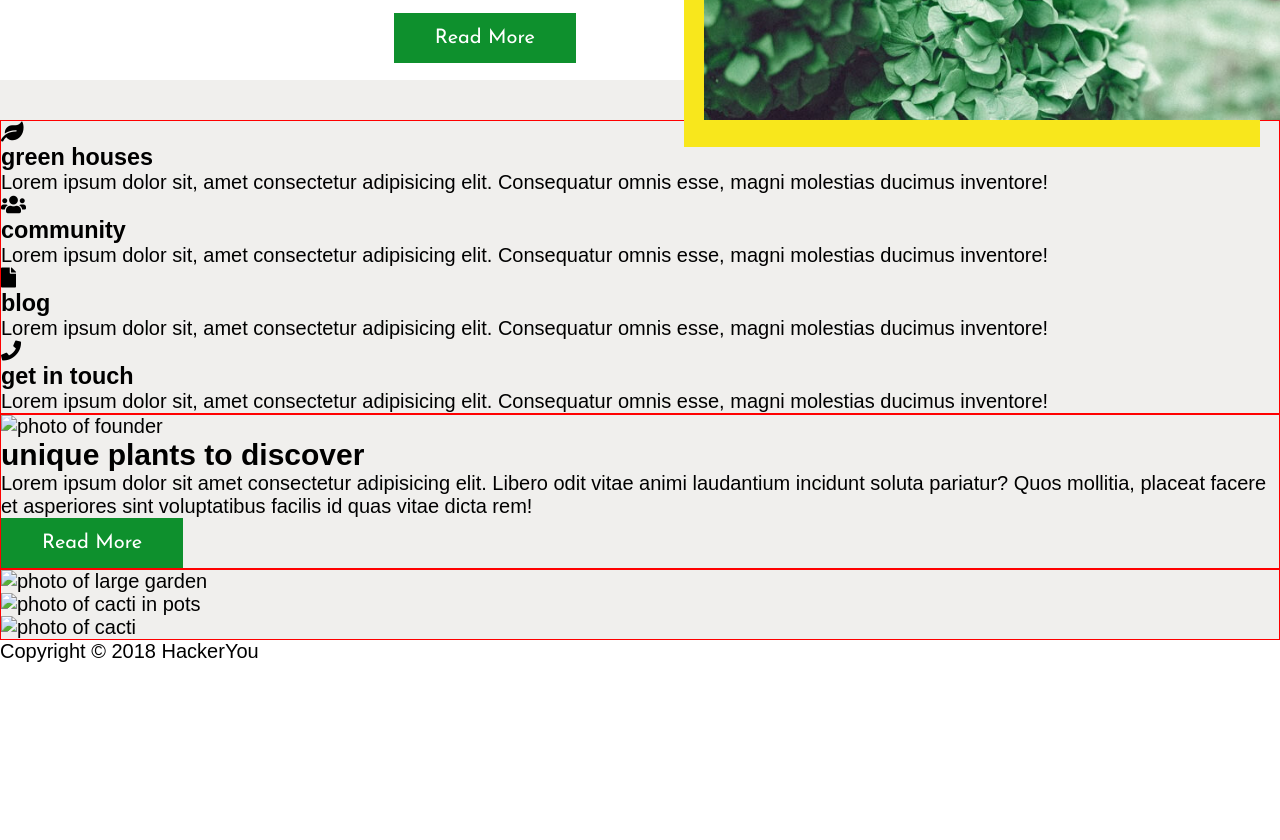
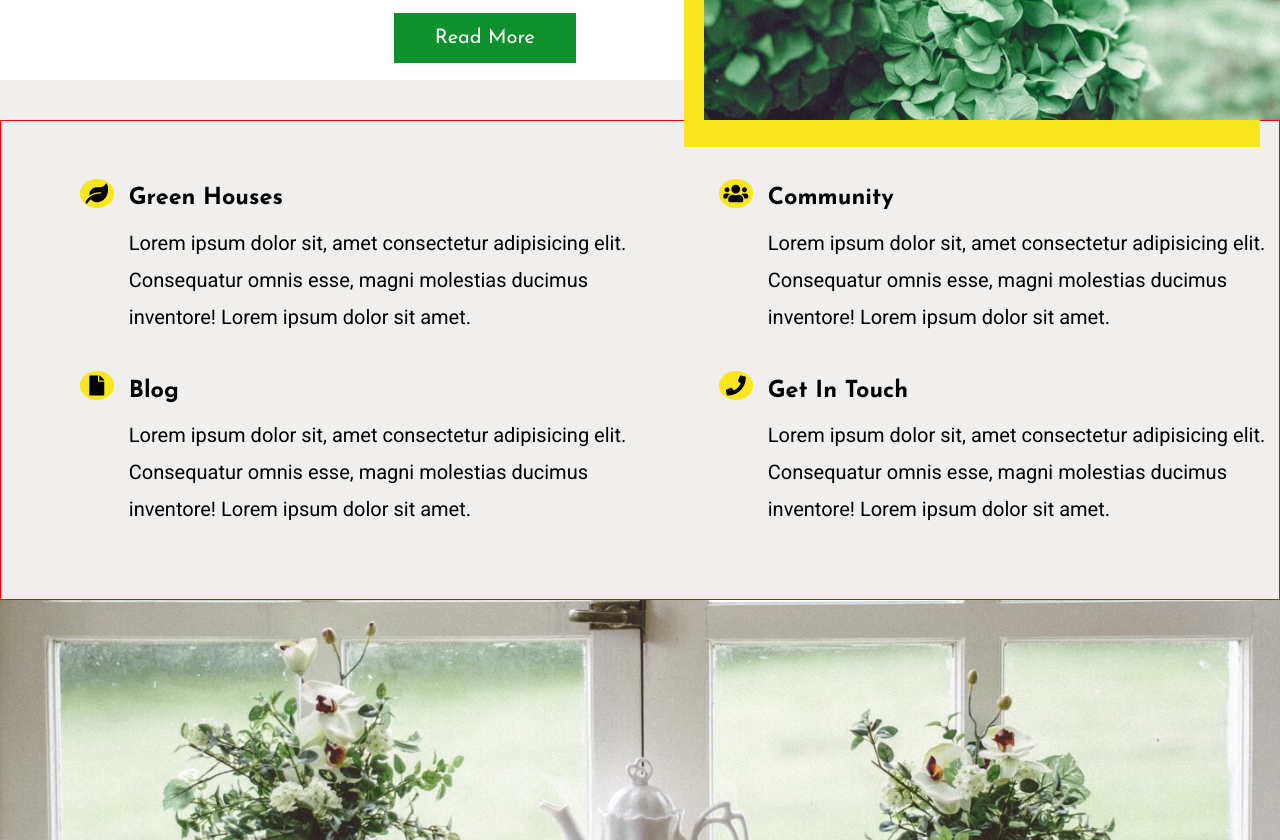
Before and after one commit to Shahynkamali/shahyn-kamali-project-two, a plain HTML site: page index.html in a window 1280 px wide. Shown: the part 1960-2800 px from the top of the page. Before the commit the page ends 2623 px from the top, so only its background shows below. Drawn offline with Linux system fonts and the light colour scheme.

Commit message:
fixed another section

```diff
--- a/index.html
+++ b/index.html
@@ -12,7 +12,7 @@
 <body>
     <header>
         <nav>
-            <div class="wrapper navbar">
+            <div class="navbar">
                 <div class="navigationTitle">
                     <h4>planted</h4>
                 </div>
@@ -80,51 +80,46 @@
             <div class="greyBackground"></div>
         </section>
         <section class="container">
-            <div class="wrapper">
-                <div class="label">
-                    <div class="icon">
+            <div class="wrapper labels">
+
+                    <div class="leaf">
                         <i class="fas fa-leaf"></i>
                     </div>
-                    <div class="labelText">
+                    <div class="leafText">
                         <h3>green houses</h3>
                         <p>Lorem ipsum dolor sit, amet consectetur adipisicing elit. Consequatur omnis esse,
-                        magni molestias ducimus inventore!
+                        magni molestias ducimus inventore! Lorem ipsum dolor sit amet.
                         </p>
                     </div>
-                </div>
-                <div class="label">
-                    <div class="icon">
+
+
+                    <div class="users">
                         <i class="fas fa-users"></i>
                     </div>
-                    <div class="labelText">
+                    <div class="usersText">
                         <h3>community</h3>
                         <p>Lorem ipsum dolor sit, amet consectetur adipisicing elit. Consequatur omnis esse,
-                        magni molestias ducimus inventore!
+                        magni molestias ducimus inventore! Lorem ipsum dolor sit amet.
                         </p>
                     </div>
-                </div>
-                <div class="label">
-                    <div class="icon">
+                    <div class="file">
                         <i class="fas fa-file"></i>
                     </div>
-                    <div class="labelText">
+                    <div class="fileText">
                         <h3>blog</h3>
                         <p>Lorem ipsum dolor sit, amet consectetur adipisicing elit. Consequatur omnis esse,
-                        magni molestias ducimus inventore!
+                        magni molestias ducimus inventore! Lorem ipsum dolor sit amet.
                         </p>
                     </div>
-                </div>
-                <div class="label">
-                    <div class="icon">
+                    <div class="phone">
                         <i class="fas fa-phone"></i>
                     </div>
-                    <div class="labelText">
+                    <div class="phoneText">
                         <h3>get in touch</h3>
                         <p>Lorem ipsum dolor sit, amet consectetur adipisicing elit. Consequatur omnis esse,
-                        magni molestias ducimus inventore!
+                        magni molestias ducimus inventore! Lorem ipsum dolor sit amet.
                         </p>
                     </div>
-                </div>
             </div>
         </section>
         <section class="container fullBleed">
@@ -132,7 +127,7 @@
         <section class="container">
             <div class="wrapper founder">
                 <div class="ladyImg">
-                    <img src="images/founder.jpg" alt="photo of founder">
+                    <img src="./styles/images/founder.jpg" alt="photo of founder">
                 </div>
                 <div class="aboutFounder">
                     <h2>unique plants to discover</h2>
@@ -147,13 +142,13 @@
         <section class="container">
             <div class="wrapper gallery">
                 <div class="galleryItem">
-                    <img src="images/gallery-image-1.jpg" alt="photo of large garden">
+                    <img src="./styles/images/gallery-image-1.jpg" alt="photo of large garden">
                 </div>
                 <div class="galleryItem">
-                    <img src="images/gallery-image-2.jpg" alt="photo of cacti in pots">
+                    <img src="./styles/images/gallery-image-2.jpg" alt="photo of cacti in pots">
                 </div>
                 <div class="galleryItem">
-                    <img src="images/gallery-image-3.jpg" alt="photo of cacti">
+                    <img src="./styles/images/gallery-image-3.jpg" alt="photo of cacti">
                 </div>
             </div>
         </section>
--- /dev/null
+++ b/styles/partials/_fullBleed.scss
@@ -0,0 +1,6 @@
+.fullBleed{
+    height:55vh;
+    background:url("./images/banner-image.jpg");
+    background-position: center center;
+    background-size: cover;
+}
--- /dev/null
+++ b/styles/partials/_labels.scss
@@ -0,0 +1,123 @@
+.labels{
+    display:grid;
+    height:60vh;
+    grid-template-columns: 5% 5% 40% 5% 5% 40%;
+    grid-template-rows: 10% 35% 10% 35% 10%;
+    align-content: center;
+    padding-top: 4%;
+
+    .leaf{
+        grid-column-start: 2;
+        grid-column-end: 3;
+        grid-row-start: 1;
+        grid-row-end: 2;
+    }
+
+    .leafText{
+        grid-column-start: 3;
+        grid-column-end: 4;
+        grid-row-start: 1;
+        grid-row-end: 3;
+        display: grid;
+        h3{
+            font-family: $font2;
+            text-transform: capitalize;
+            align-self: center;
+        }
+        p{
+            line-height: 37px;
+            font-family: $font1;
+        }
+
+
+        }
+    .users{
+        grid-column-start: 5;
+        grid-column-end: 6;
+        grid-row-start: 1;
+        grid-row-end: 2;
+
+
+    }
+    .usersText{
+        grid-column-start: 6;
+        grid-column-end: 7;
+        grid-row-start: 1;
+        grid-row-end: 3;
+        display: grid;
+        h3 {
+            font-family: $font2;
+            text-transform: capitalize;
+            align-self: center;
+        }
+        p {
+            line-height: 37px;
+            font-family: $font1;
+        }
+
+    }
+    .file{
+        grid-column-start: 2;
+        grid-column-end: 3;
+        grid-row-start: 3;
+        grid-row-end: 4;
+
+    }
+    .fileText{
+        grid-column-start: 3;
+        grid-column-end: 4;
+        grid-row-start: 3;
+        grid-row-end: 5;
+        display: grid;
+        h3 {
+            font-family: $font2;
+            text-transform: capitalize;
+            align-self: center;
+        }
+        p {
+            line-height: 37px;
+            font-family: $font1;
+        }
+
+    }
+
+    .phone{
+        grid-column-start: 5;
+        grid-column-end: 6;
+        grid-row-start: 3;
+        grid-row-end: 4;
+
+    }
+    .phoneText{
+        grid-column-start: 6;
+        grid-column-end: 7;
+        grid-row-start: 3;
+        grid-row-end: 5;
+        display: grid;
+        h3 {
+            font-family: $font2;
+            text-transform: capitalize;
+            align-self: center;
+        }
+        p {
+            line-height: 37px;
+            font-family: $font1;
+        }
+
+    }
+    .leaf,
+    .phone,
+    .users,
+    .file{
+        display: flex;
+        flex-direction: column;
+        justify-content: center;
+        align-items: center;
+        background:$yellow;
+        border-radius: 50%;
+        margin: 7px 15px;
+    }
+
+
+
+}
--- a/styles/partials/_navigation.scss
+++ b/styles/partials/_navigation.scss
@@ -2,6 +2,9 @@
 .navbar{
     display: flex;
     flex-direction: row;
+    justify-content: flex-start;
+    border: 1px solid red;
+    width: 100%;
 }
 .navigationTitle{
     color:white;
--- a/styles/style.scss
+++ b/styles/style.scss
@@ -6,3 +6,5 @@
 @import"partials/header";
 @import"partials/about";
 @import"partials/quarterSection";
+@import"partials/labels";
+@import"partials/fullBleed";
```
Also changed, not shown: styles/style.css, 1 other file.
